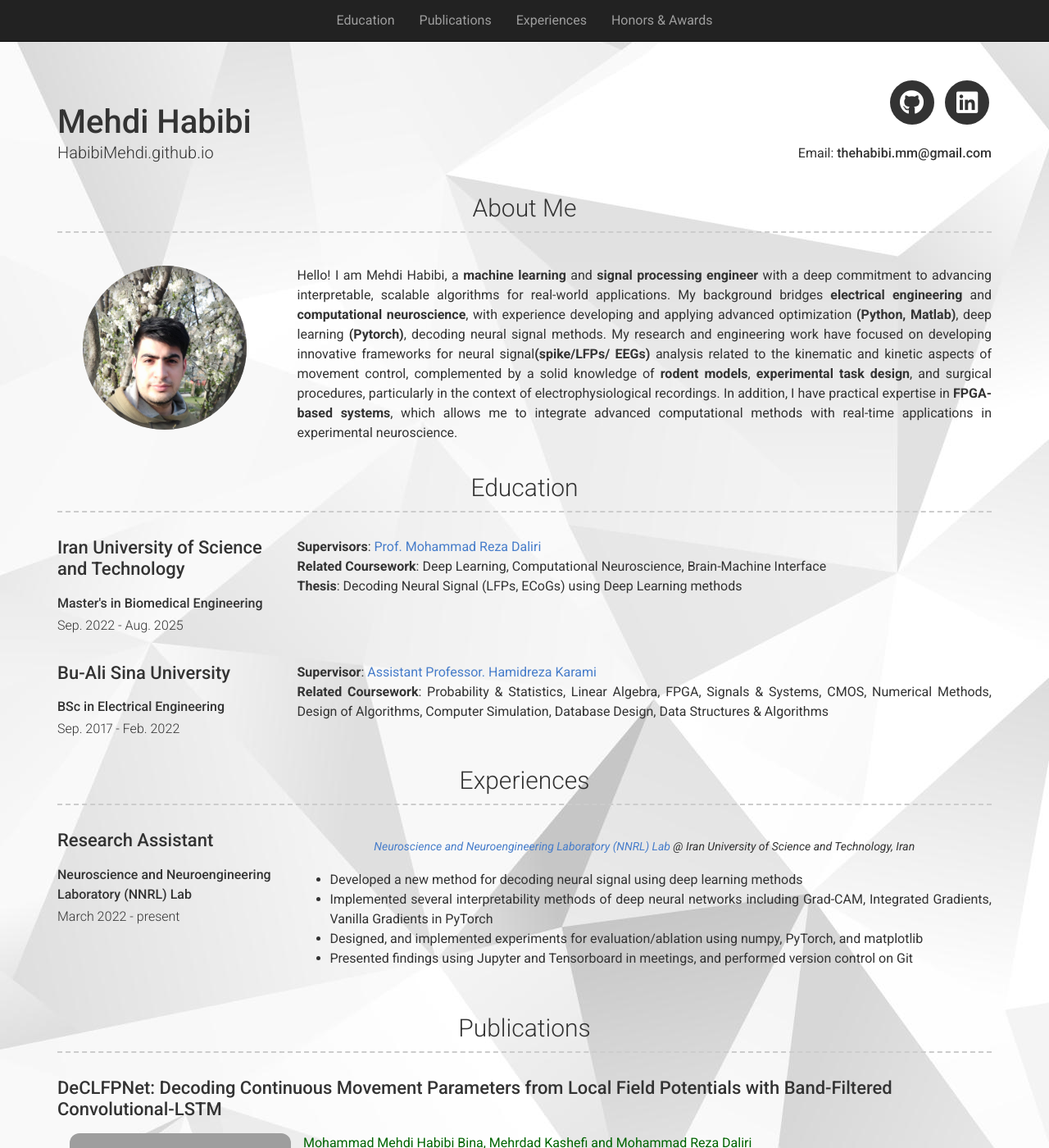
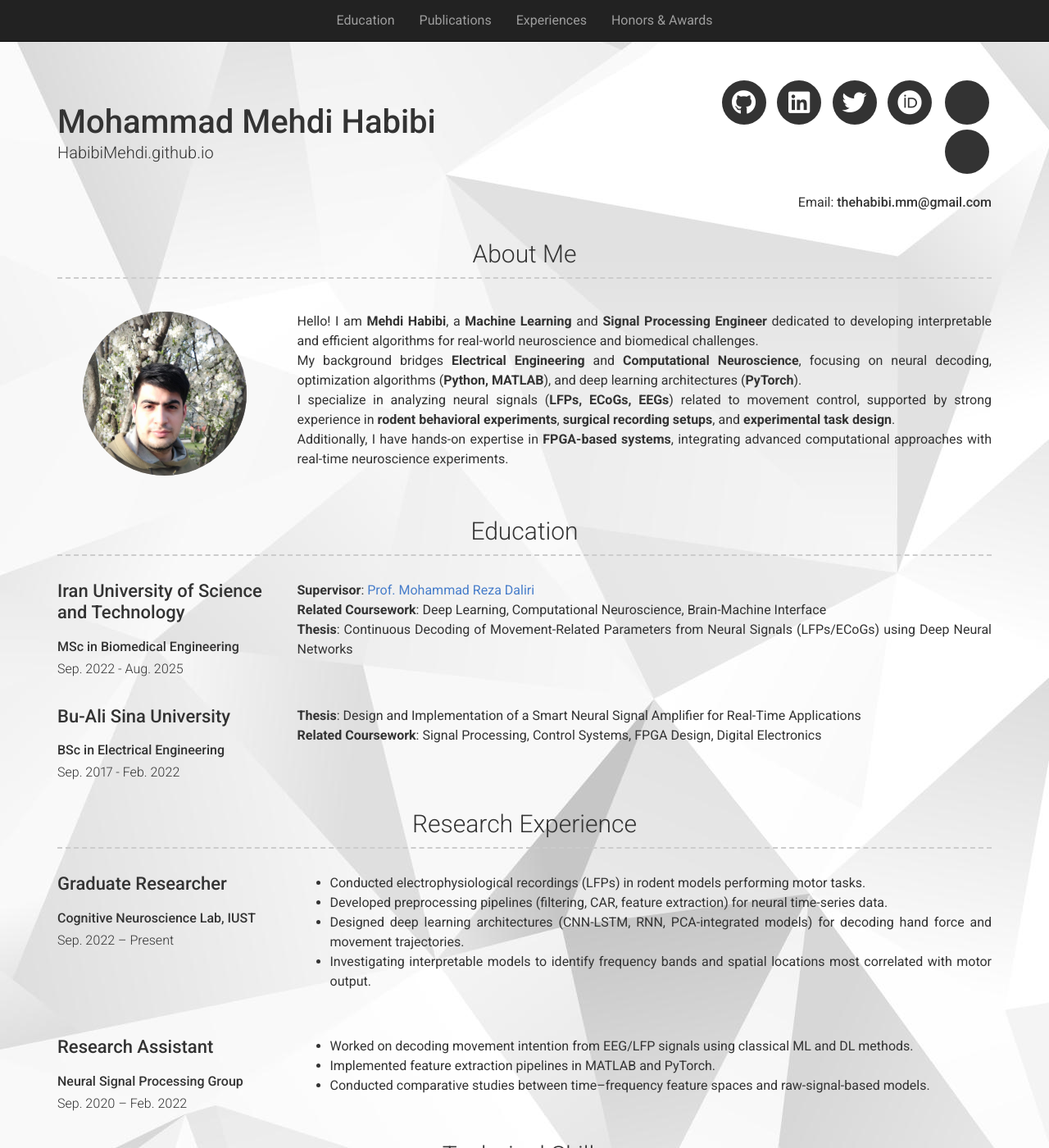
Before and after one commit to HabibiMehdi/HabibiMehdi.github.io, a Jekyll site: the page built from index.md, in a window 1280 px wide and 1400 px high. Shown: the whole window at 82% size. Built offline with Jekyll 4.4.1, drawn with Linux system fonts in a browser that asks for light colours; nearby versions of some CDN libraries; a style sheet for code colours, icons or effects is not loaded; some of the changed text lies outside the part shown; grey boxes are pictures that could not be loaded.

Commit message:
Update _config.yml

```diff
--- a/_config.yml
+++ b/_config.yml
@@ -1,31 +1,39 @@
-# Site configuration
+# Site
 repository: https://habibimehdi.github.io/
+# favicon: /images/favicon.ico  # optional
+
+# Content configuration version
 version: 2
 
 # Personal info
-name: Mehdi Habibi
+name: Mohammad Mehdi Habibi
 email: thehabibi.mm@gmail.com
+
+# Dark Mode (true/false/never)
 darkmode: false
 
 # Social links
 github_username: HabibiMehdi
 linkedin_username: mehdi8habibi
+orcid_username: 0009-0008-7777-1234  # example ID, replace with your real ORCID
+twitter_username: thehabibimm         # your X (Twitter) handle, if any
 
-# Navigation
-navigation:
-  - title: Education
-    url: "#education"
-  - title: Experiences
-    url: "#experiences"
-  - title: Publications
-    url: "#publications"
+# Additional icon links
+additional_links:
+  - title: My ORCID
+    icon: ai ai-orcid ai-2x
+    url: https://orcid.org/0009-0008-7777-1234  # replace with your ORCID URL
+  - title: My X Profile
+    icon: fab fa-x-twitter
+    url: https://x.com/thehabibimm  # replace with your username
 
 # About Section
 about_profile_image: /images/profile.jpg
 about_content: |
-  Hello! I am Mehdi Habibi, a **machine learning** and **signal processing engineer** with a deep commitment to advancing interpretable, scalable algorithms for real-world applications.
-  My background bridges **electrical engineering** and **computational neuroscience**, with experience developing and applying advanced optimization **(Python, Matlab)**, deep learning **(Pytorch)**, decoding neural signal methods.
-  My research and engineering work have focused on developing innovative frameworks for neural signal**(spike/LFPs/ EEGs)** analysis related to the kinematic and kinetic aspects of movement control, complemented by a solid knowledge of **rodent models**, **experimental task design**, and surgical procedures, particularly in the context of electrophysiological recordings. In addition, I have practical expertise in **FPGA-based systems**, which allows me to integrate advanced computational methods with real-time applications in experimental neuroscience.
+  Hello! I am **Mehdi Habibi**, a **Machine Learning** and **Signal Processing Engineer** dedicated to developing interpretable and efficient algorithms for real-world neuroscience and biomedical challenges.
+  My background bridges **Electrical Engineering** and **Computational Neuroscience**, focusing on neural decoding, optimization algorithms (**Python, MATLAB**), and deep learning architectures (**PyTorch**).
+  I specialize in analyzing neural signals (**LFPs, ECoGs, EEGs**) related to movement control, supported by strong experience in **rodent behavioral experiments**, **surgical recording setups**, and **experimental task design**.
+  Additionally, I have hands-on expertise in **FPGA-based systems**, integrating advanced computational approaches with real-time neuroscience experiments.
 
 # Content sections
 content:
@@ -34,45 +42,74 @@ content:
     content:
       - layout: left
         title: Iran University of Science and Technology
-        sub_title: Master's in Biomedical Engineering
+        sub_title: MSc in Biomedical Engineering
         caption: Sep. 2022 - Aug. 2025
         description: |
-          **Supervisors**: [Prof. Mohammad Reza Daliri](https://scholar.google.com/citations?user=yonTD4EAAAAJ&hl=en&oi=ao)
+          **Supervisor**: [Prof. Mohammad Reza Daliri](https://scholar.google.com/citations?user=yonTD4EAAAAJ&hl=en)
           **Related Coursework**: Deep Learning, Computational Neuroscience, Brain-Machine Interface
-          **Thesis**: Decoding Neural Signal (LFPs, ECoGs) using Deep Learning methods
+          **Thesis**: Continuous Decoding of Movement-Related Parameters from Neural Signals (LFPs/ECoGs) using Deep Neural Networks
 
       - layout: left
         title: Bu-Ali Sina University
         sub_title: BSc in Electrical Engineering
         caption: Sep. 2017 - Feb. 2022
         description: |
-          **Supervisor**: [Assistant Professor. Hamidreza Karami](https://scholar.google.com/citations?user=Qn35J5wAAAAJ&hl=en)
-          **Related Coursework**: Probability & Statistics, Linear Algebra, FPGA, Signals & Systems, CMOS, Numerical Methods, Design of Algorithms, Computer Simulation, Database Design, Data Structures & Algorithms
+          **Thesis**: Design and Implementation of a Smart Neural Signal Amplifier for Real-Time Applications
+          **Related Coursework**: Signal Processing, Control Systems, FPGA Design, Digital Electronics
 
-  - title: Experiences
+  - title: Research Experience
     layout: list
     content:
       - layout: left
+        title: Graduate Researcher
+        sub_title: Cognitive Neuroscience Lab, IUST
+        caption: Sep. 2022 – Present
+        description: |
+          + Conducted electrophysiological recordings (LFPs) in rodent models performing motor tasks.
+          + Developed preprocessing pipelines (filtering, CAR, feature extraction) for neural time-series data.
+          + Designed deep learning architectures (CNN-LSTM, RNN, PCA-integrated models) for decoding hand force and movement trajectories.
+          + Investigating interpretable models to identify frequency bands and spatial locations most correlated with motor output.
+
+      - layout: left
         title: Research Assistant
-        sub_title: Neuroscience and Neuroengineering Laboratory (NNRL) Lab
-        caption: March 2022 - present
-        quote: '<a href="https://nnrl.ir/index.php/people/faculty-members/" target="_blank">Neuroscience and Neuroengineering Laboratory (NNRL) Lab</a> @ Iran University of Science and Technology, Iran'
+        sub_title: Neural Signal Processing Group
+        caption: Sep. 2020 – Feb. 2022
         description: |
-          - Developed a new method for decoding neural signal using deep learning methods
-          - Implemented several interpretability methods of deep neural networks including Grad-CAM, Integrated Gradients, Vanilla Gradients in PyTorch
-          - Designed, and implemented experiments for evaluation/ablation using numpy, PyTorch, and matplotlib
-          - Presented findings using Jupyter and Tensorboard in meetings, and performed version control on Git
+          + Worked on decoding movement intention from EEG/LFP signals using classical ML and DL methods.
+          + Implemented feature extraction pipelines in MATLAB and PyTorch.
+          + Conducted comparative studies between time–frequency feature spaces and raw-signal-based models.
+
+  - title: Technical Skills
+    layout: text
+    content: |
+      - **Programming**: Python, MATLAB, C++, Verilog
+      - **Deep Learning Frameworks**: PyTorch, TensorFlow
+      - **Signal Processing**: FIR/IIR Filter Design, Time–Frequency Analysis, Wavelet Decomposition
+      - **Hardware**: FPGA (Xilinx, Altera), Data Acquisition, Amplifier Design
+      - **Tools**: Git, Jupyter, Linux, LaTeX
+
+  - title: Honors & Awards
+    layout: text
+    content: |
+      - Graduate Fellowship, Iran University of Science and Technology (2024)
+      - Ranked among top 10% of National M.Sc. Entrance Exam in Biomedical Engineering (2022)
+      - Awarded "Outstanding BSc Thesis" recognition, Bu-Ali Sina University (2021)
+      - Selected for Iran’s National Elites Foundation (INEF) Talent Program (2019–2022)
 
   - title: Publications
     layout: list
     content:
       - layout: top
-        title: "DeCLFPNet: Decoding Continuous Movement Parameters from Local Field Potentials with Band-Filtered Convolutional-LSTM"
-        image: /images/publication1.jpg
+        title: Decoding Continuous Movement Parameters from Local Field Potentials using CNN-LSTM Architectures
         description: |
-          <span style="color:#006400">Mohammad Mehdi Habibi Bina, Mehrdad Kashefi and Mohammad Reza Daliri</span>
+          Developing a hybrid deep learning model that combines convolutional and recurrent layers for decoding force trajectories from multi-channel LFP signals in rodents.
+          The model integrates frequency-band filtering and interpretable weight analysis for identifying neural biomarkers of movement control.
+          **Status**: Under Review (iscience: Cell Press)
 
-          <span style="color:#000099">under review, Iscience(cell press)</span>
+  - title: References
+    layout: text
+    content: |
+      Available upon request.
 
 # Footer
 footer_show_references: true
@@ -83,16 +120,17 @@ sass:
   style: compressed
 
 plugins:
-  - jekyll-seo-tag
+ - jekyll-seo-tag
 
-exclude:
-  - Gemfile
-  - Gemfile.lock
-  - node_modules
-  - vendor/bundle/
-  - vendor/cache/
-  - vendor/gems/
-  - vendor/ruby/
-  - lib/
-  - scripts/
-  - docker-compose.yml
+exclude : [
+  "Gemfile",
+  "Gemfile.lock",
+  "node_modules",
+  "vendor/bundle/",
+  "vendor/cache/",
+  "vendor/gems/",
+  "vendor/ruby/",
+  "lib/",
+  "scripts/",
+  "docker-compose.yml",
+]
```
